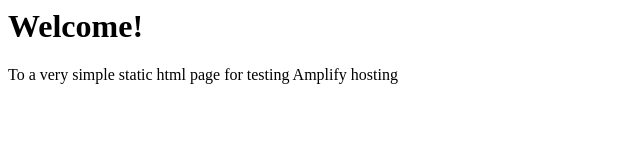
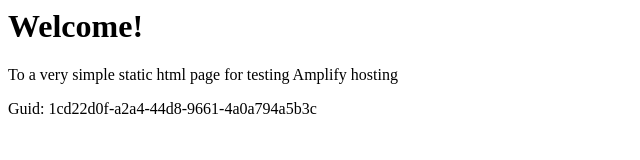
Before and after one commit to aws-aemilia-yul/Github-PR-Commit-Integration-Test-DoNotTouch-GitH-MJCD6L4M-v1-prod-ca-central-1, a website: page src/index.html in a window 1280 px wide. Shown: the whole page, without its empty margins (0-640 px from the left). Drawn offline with Linux system fonts and the light colour scheme.

Commit message:
commit from integ tests

```diff
--- a/src/index.html
+++ b/src/index.html
@@ -1,3 +1,5 @@
+
+
 <html lang="en">
 
 <head>
@@ -10,6 +12,6 @@
 <body>
     <h1>Welcome!</h1>
     <p>To a very simple static html page for testing Amplify hosting</p>
-</body>
+    <p>Guid: 1cd22d0f-a2a4-44d8-9661-4a0a794a5b3c</p></body>
 
 </html>
```
